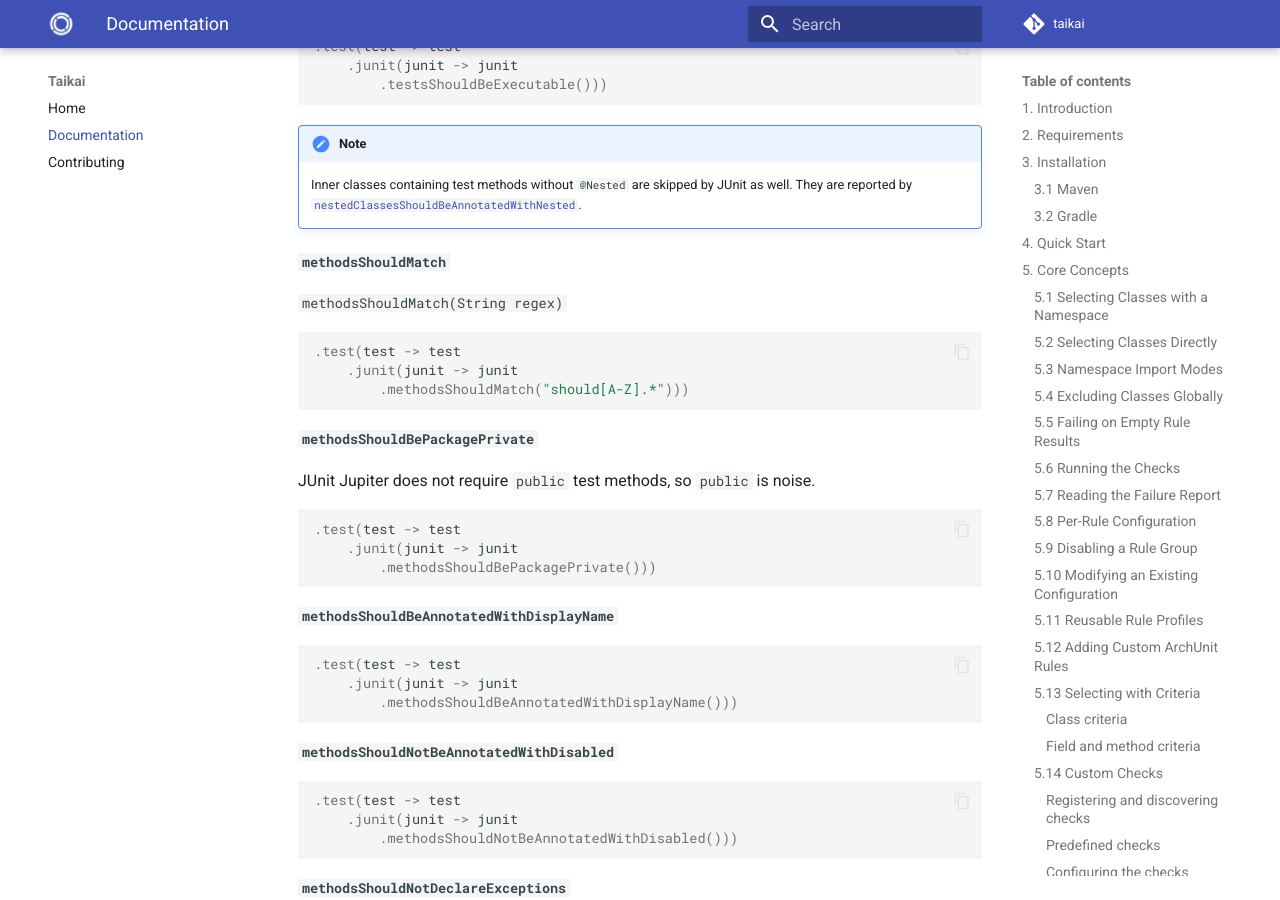
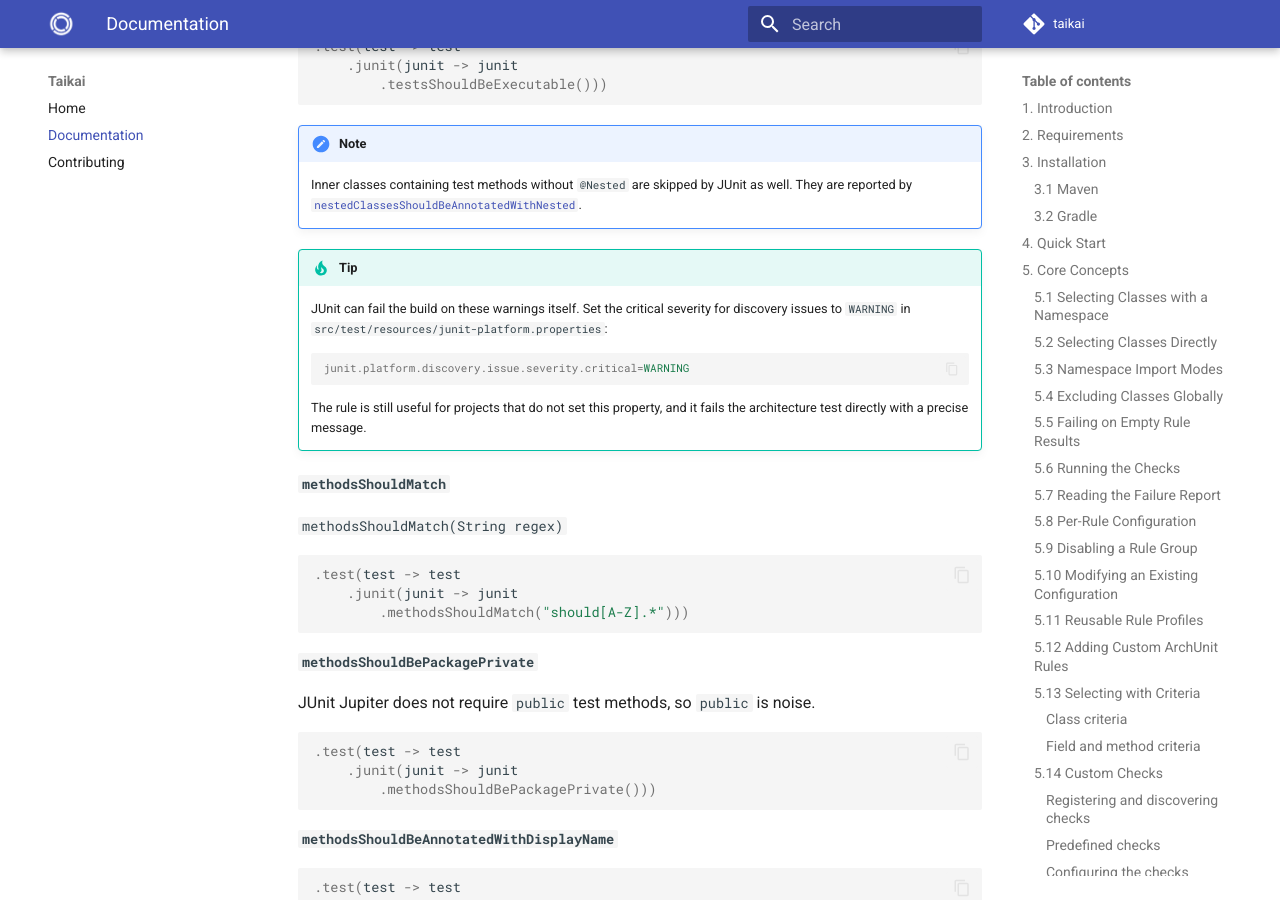
Before and after one commit to enofex/taikai, an MkDocs documentation site: the page built from docs/documentation.md, in a window 1280 px wide and 900 px high, scrolled down 47170 px. Built offline with MkDocs 1.6.1 and Material for MkDocs 9.7.7, drawn with Linux system fonts in a browser that asks for light colours; comment, search, counter and statistics services are not loaded.

Commit message:
Document JUnit discovery issue severity for testsShouldBeExecutable

````diff
--- a/docs/documentation.md
+++ b/docs/documentation.md
@@ -2089,6 +2089,17 @@ The rule follows the discovery validation of JUnit Jupiter and reports:
 !!! note
     Inner classes containing test methods without `@Nested` are skipped by JUnit as well. They are
     reported by [`nestedClassesShouldBeAnnotatedWithNested`](#junit-nestedClassesShouldBeAnnotatedWithNested).
+
+!!! tip
+    JUnit can fail the build on these warnings itself. Set the critical severity for discovery
+    issues to `WARNING` in `src/test/resources/junit-platform.properties`:
+
+    ```properties
+    junit.platform.discovery.issue.severity.critical=WARNING
+    ```
+
+    The rule is still useful for projects that do not set this property, and it fails the
+    architecture test directly with a precise message.
 
 #### `methodsShouldMatch` { #junit-methodsShouldMatch }
 
````
